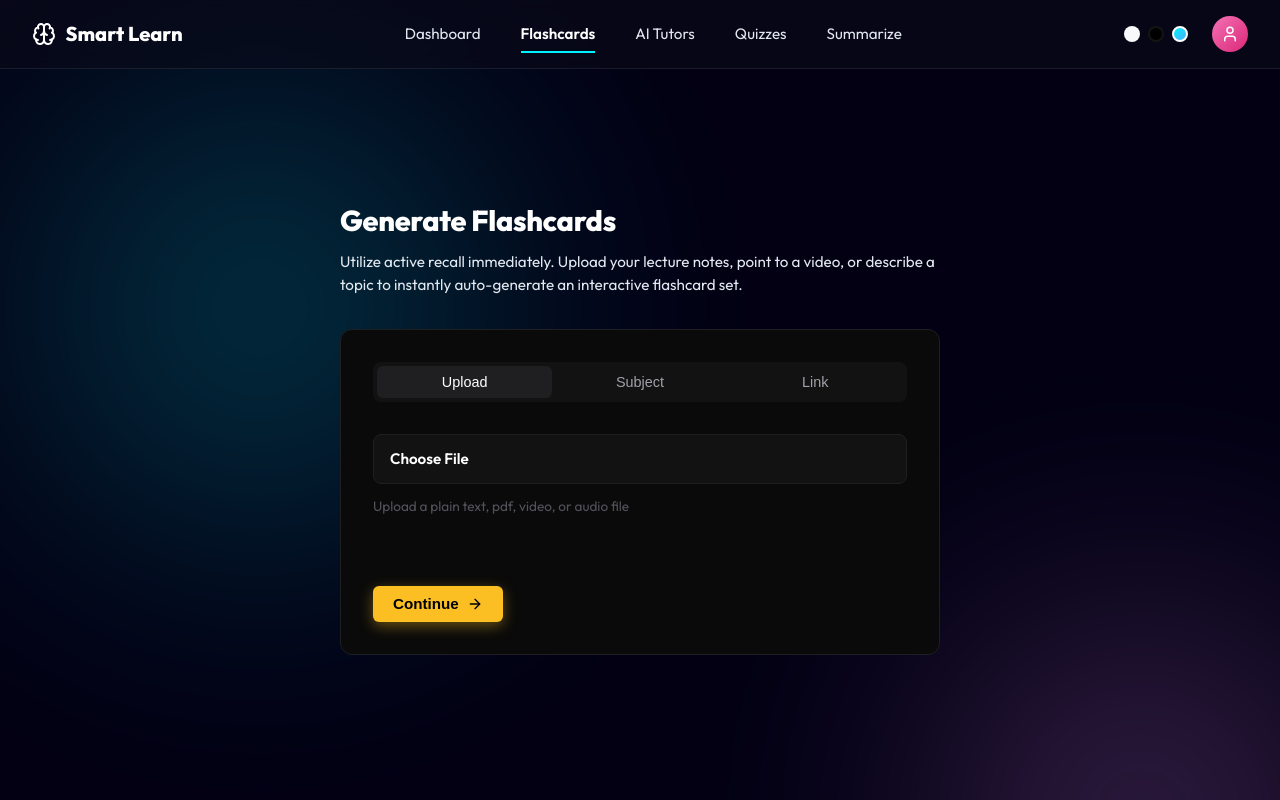
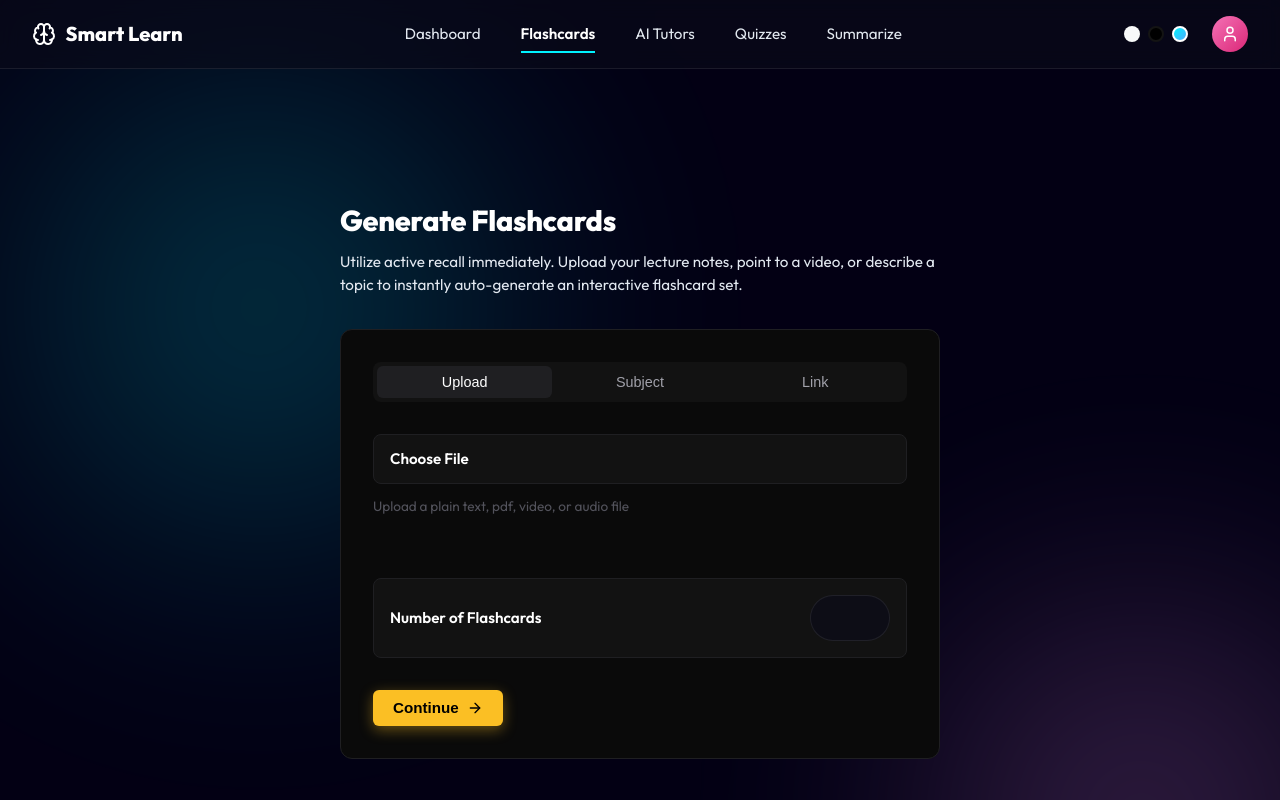
Before and after one commit to Krishnanand-10/smart-learn, a Next.js app: page /flashcards in a window 1280 px wide. Shown: the top 800 px of the page. Built offline with nearby package versions, Linux system fonts and the light colour scheme; no server answers.

Commit message:
feat: enforce required quantity inputs and add dynamic counts to flashcards

```diff
--- a/src/app/api/flashcards/route.js
+++ b/src/app/api/flashcards/route.js
@@ -2,11 +2,14 @@ import { NextResponse } from 'next/server';
 
 export async function POST(request) {
   try {
-    const { prompt } = await request.json();
+    const { prompt, questionCount } = await request.json();
 
     if (!prompt) {
       return NextResponse.json({ error: 'Prompt is required' }, { status: 400 });
     }
+
+    // Default to a generous amount of cards if not provided, just in case
+    const countText = questionCount ? `exactly ${questionCount}` : `a high-yield, comprehensive set of`;
 
     const res = await fetch('https://api.openai.com/v1/chat/completions', {
       method: 'POST',
@@ -19,7 +22,7 @@ export async function POST(request) {
         messages: [
           {
             role: 'system',
-            content: 'You are a highly intelligent study assistant. Your main task is to create high-yield, concise flashcards based on the user\'s input. Output ONLY a valid JSON object with a single key "flashcards" containing an array of objects. Each object must have a "question" string and an "answer" string. For example: { "flashcards": [{"question": "...", "answer": "..."}] }'
+            content: `You are a highly intelligent study assistant. Your main task is to create ${countText} concise flashcards based on the user's input. Output ONLY a valid JSON object with a single key "flashcards" containing an array of objects. Each object must have a "question" string and an "answer" string. For example: { "flashcards": [{"question": "...", "answer": "..."}] }`
           },
           { role: 'user', content: prompt }
         ],
--- a/src/app/flashcards/page.jsx
+++ b/src/app/flashcards/page.jsx
@@ -16,6 +16,8 @@ export default function FlashcardPage() {
           resourceName="Flashcard Deck"
           apiEndpoint="/api/flashcards"
           onGenerated={setGeneratedCards}
+          showQuestionCount={true}
+          countLabel="Number of Flashcards"
         />
       ) : (
         <div style={{ display: 'flex', flexDirection: 'column', alignItems: 'center', paddingTop: '5vh' }}>
--- a/src/components/GenerationForm.jsx
+++ b/src/components/GenerationForm.jsx
@@ -3,18 +3,25 @@
 import { useState } from 'react';
 import { ArrowRight } from 'lucide-react';
 
-export default function GenerationForm({ title, subtitle, resourceName, apiEndpoint, onGenerated, showQuestionCount = false }) {
+export default function GenerationForm({ title, subtitle, resourceName, apiEndpoint, onGenerated, showQuestionCount = false, countLabel = "Number of Questions" }) {
   const [activeTab, setActiveTab] = useState('upload'); // 'upload', 'subject', 'link'
   const [file, setFile] = useState(null);
   const [subjectText, setSubjectText] = useState('');
   const [linkUrl, setLinkUrl] = useState('');
   const [isGenerating, setIsGenerating] = useState(false);
   const [errorMsg, setErrorMsg] = useState('');
-  const [questionCount, setQuestionCount] = useState(5);
+  const [questionCount, setQuestionCount] = useState('');
 
   const handleGenerate = async () => {
     setIsGenerating(true);
     setErrorMsg('');
+
+    // Validate question count if enabled
+    if (showQuestionCount && (!questionCount || Number(questionCount) < 1)) {
+      setErrorMsg(`Please enter the ${countLabel.toLowerCase()} you would like to generate.`);
+      setIsGenerating(false);
+      return;
+    }
 
     // Default fallback prompt if nothing is selected
     let prompt = "Provide a general 10-card deck about basic science.";
@@ -211,7 +218,7 @@ export default function GenerationForm({ title, subtitle, resourceName, apiEndpo
           {showQuestionCount && (
             <div style={{ marginTop: '1.5rem', display: 'flex', alignItems: 'center', gap: '1rem', background: '#121212', padding: '1rem', borderRadius: '8px', border: '1px solid #1f1f22' }}>
               <label style={{ color: '#ffffff', fontWeight: 600, fontSize: '0.95rem', flex: 1 }}>
-                Number of Questions
+                {countLabel}
               </label>
               <input
                 type="number"
```
